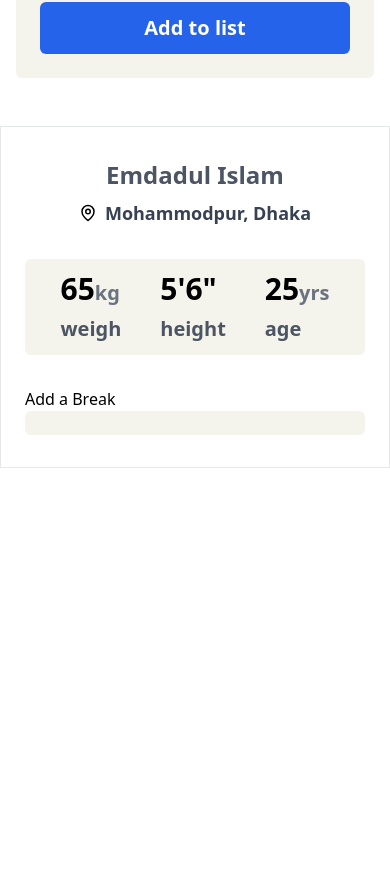
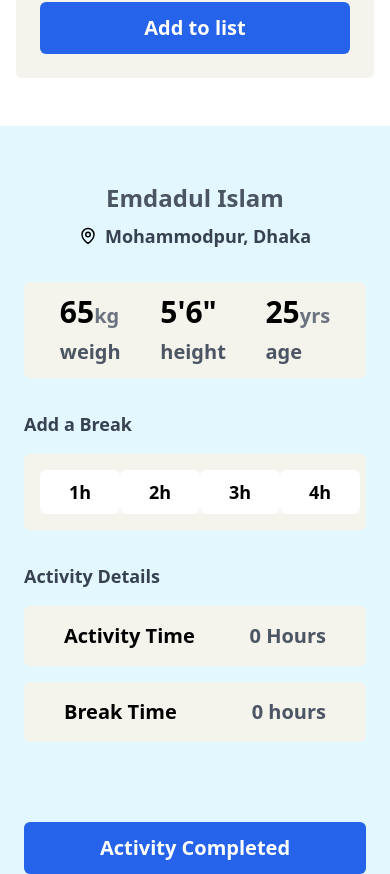
Before and after one commit to Bekon0700/activity-controller-react, a React (Create React App) app: page / in a window 390 px wide. Shown: the part 2858-3732 px from the top of the page. Before the commit the page ends 3326 px from the top, so only its background shows below. Built offline with nearby package versions, Linux system fonts and the light colour scheme.

Commit message:
finisher done

```diff
--- a/src/App.js
+++ b/src/App.js
@@ -5,23 +5,24 @@ import Finisher from './components/activity_finisher/Finisher'
 
 function App() {
   const [activities, setActivities] = useState([])
+  const [activityTime, setActivityTime] = useState(0)
 
   useEffect(()=>{
     fetch('activityDB.json')
     .then(res => res.json())
     .then(data =>setActivities(data))
   }, [])
-
+  console.log(activityTime)
   return (
     <div>
       <div className="grid grid-cols-12">
         <div className="col-span-12 lg:col-span-9">
           <div className="w-11/12 mx-auto py-12">
-            <Activities activities={activities}/>
+            <Activities activities={activities} activityTime={activityTime} setActivityTime={setActivityTime}/>
           </div>
         </div>
-        <div className="col-span-12 lg:col-span-3 border px-6 py-8">
-          <Finisher />
+        <div className="col-span-12 lg:col-span-3 bg-[#e3f7ff] px-6 pt-14">
+          <Finisher activityTime={activityTime}/>
         </div>
       </div>
     </div>
--- a/src/components/activity_card/ActivityCard.jsx
+++ b/src/components/activity_card/ActivityCard.jsx
@@ -1,14 +1,19 @@
 import React from 'react'
 
-const ActivityCard = ({data}) => {
+const ActivityCard = ({data, activityTime, setActivityTime}) => {
     const {title, image, time, timeUnit} = data
+
+
+    const addToList = (time) => {
+        setActivityTime(activityTime + time)
+    }
 
   return (
     <div className='bg-[#F4F3EC] rounded-md p-6 flex flex-col gap-4'>
         <img src={image} alt="" className='h-60 w-full rounded-sm'/>
         <p className='font-bold text-lg lg:text-2xl text-gray-700'>{title}</p>
         <p className='font-semibold text-lg text-gray-800'>Time required: {time} {timeUnit}</p>
-        <button className='bg-blue-600 text-white font-semibold text-xl py-3 rounded-md'>Add to list</button>
+        <button onClick={() => addToList(time)} className='bg-blue-600 text-white font-semibold text-xl py-3 rounded-md'>Add to list</button>
     </div>
   )
 }
--- a/src/components/activity_finisher/Finisher.jsx
+++ b/src/components/activity_finisher/Finisher.jsx
@@ -3,38 +3,31 @@ import {GrLocation} from 'react-icons/gr'
 import BreakTime from '../break_time/BreakTime'
 
 
-const Finisher = () => {
-  const [timeList, setTimeList] = useState([])
-
-  const [breakTime, setBreakTime] = useState()
-
-  const breakList = [
+const Finisher = ({activityTime}) => {
+  const [timeList, setTimeList] = useState([
     {
       id: 1,
-      time: '10m',
+      time: 1,
       active: false
     },
     {
       id: 2,
-      time: '30m',
+      time: 2,
       active: false
     },
     {
       id: 3,
-      time: '1h',
+      time: 3,
       active: false
     },
     {
       id: 4,
-      time: '3h',
+      time: 4,
       active: false
     },
-  ]
-  useEffect(()=> {
-    console.log(timeList)
-    setTimeList(breakList)
-    console.log(timeList)
-  }, [])
+  ])
+
+  const [breakTime, setBreakTime] = useState(0)
 
   useEffect(()=> {
     let pip = [...timeList]
@@ -73,13 +66,31 @@ const Finisher = () => {
         </div>
       </div>
 
-      <div>
-        <p>Add a Break</p>
-        <div className='bg-[#F4F3EC] flex justify-around items-centers px-4 py-3 rounded-md'>
+      <div className='flex flex-col gap-4'>
+        <p className='text-lg font-bold text-gray-700'>Add a Break</p>
+        <div className='bg-[#F4F3EC] flex justify-around items-centers px-4 py-4 rounded-md'>
             {
               timeList.map(el => <BreakTime key={el.id} data={el} setBreakTime={setBreakTime}/>)
             }
         </div>
+      </div>
+
+      <div className='flex flex-col gap-4'>
+        <p className='text-lg font-bold text-gray-700'>Activity Details</p>
+        <div className='bg-[#F4F3EC] flex justify-between items-centers px-10 py-4 rounded-md'>
+            <p className='text-xl font-bold'>Activity Time</p>
+            <p className='text-xl font-bold text-gray-600'>{activityTime} Hours</p>
+        </div>
+        <div className='bg-[#F4F3EC] flex justify-between items-centers px-10 py-4 rounded-md'>
+            <p className='text-xl font-bold'>Break Time</p>
+            <p className='text-xl font-bold text-gray-600'>
+              {breakTime} hours
+            </p>
+        </div>
+      </div>
+
+      <div className='flex justify-center items-center pt-12'>
+        <button className='bg-blue-600 text-white font-semibold text-xl py-3 rounded-md w-full'>Activity Completed</button>
       </div>
 
     </div>
--- a/src/components/activity_showCase/Activities.jsx
+++ b/src/components/activity_showCase/Activities.jsx
@@ -3,7 +3,7 @@ import {GiFireworkRocket} from 'react-icons/gi'
 import ActivityCard from '../activity_card/ActivityCard'
 
 
-const Activities = ({activities}) => {
+const Activities = ({activities, activityTime, setActivityTime}) => {
   return (
     <div>
       <div className='flex items-center gap-4 text-xl md:text-2xl xl:text-4xl text-green-700 font-semibold'>
@@ -13,7 +13,7 @@ const Activities = ({activities}) => {
       <p className='uppercase text-lg lg:text-xl text-blue-500 font-semibold py-6'>Select your Activities</p>
       <div className='grid grid-cols-1 md:grid-cols-2 lg:grid-cols-3 gap-6'>
         {
-          activities.map(el => <ActivityCard key={el.id} data={el}/>)
+          activities.map(el => <ActivityCard key={el.id} data={el} activityTime={activityTime} setActivityTime={setActivityTime}/>)
         }
       </div>
     </div>
--- a/src/components/break_time/BreakTime.jsx
+++ b/src/components/break_time/BreakTime.jsx
@@ -9,7 +9,7 @@ const BreakTime = ({data, setBreakTime}) => {
     <div>
           <button onClick={() => btnClick(data.id)}
           className={data.active ? 'bg-blue-600 w-20 py-2 rounded-md text-white text-lg font-semibold' : 'bg-white w-20 py-2 rounded-md text-lg font-semibold'}
-          >{data.time}</button>
+          >{data.time}h</button>
     </div>
   )
 }
```
